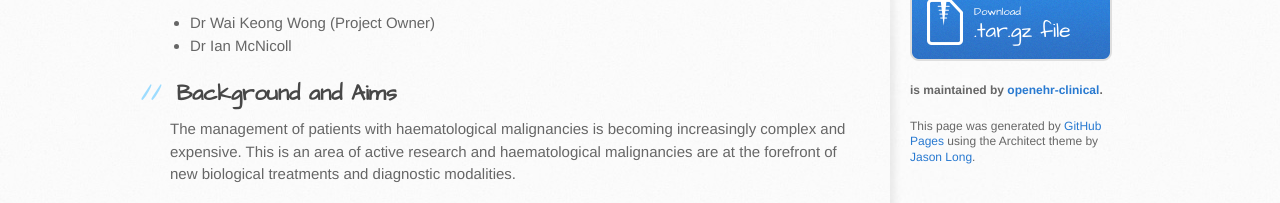
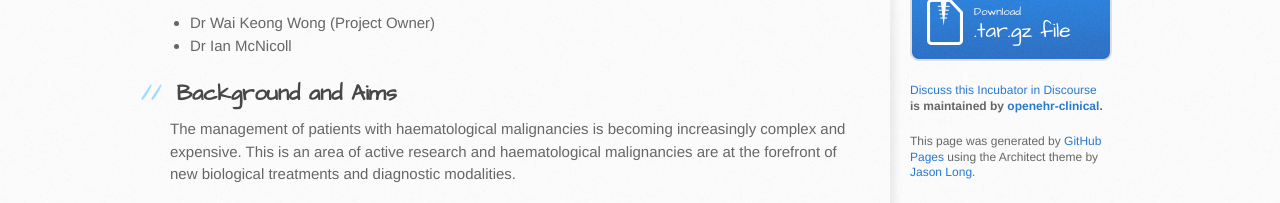
Before and after one commit to open-health-hub/uk_haemato_oncology, a plain HTML site: page index.html in a window 1280 px wide. Shown: the part 527-730 px from the top of the page. Drawn offline with Linux system fonts and the light colour scheme.

Commit message:
Update index.html
added https://discourse.digitalhealth.net/t/incubator-uk-haemato-oncological-malignancy-models/635 link

```diff
--- a/index.html
+++ b/index.html
@@ -88,6 +88,10 @@
             .tar.gz file
           </a>
 
+          <a href="https://discourse.digitalhealth.net/t/incubator-uk-haemato-oncological-malignancy-models/635">
+            Discuss this Incubator in Discourse
+          </a>
+
           <p class="repo-owner"><a href="https://github.com/openehr-clinical/uk_haemato_oncology"></a> is maintained by <a href="https://github.com/openehr-clinical">openehr-clinical</a>.</p>
 
           <p>This page was generated by <a href="https://pages.github.com">GitHub Pages</a> using the Architect theme by <a href="https://twitter.com/jasonlong">Jason Long</a>.</p>
```
